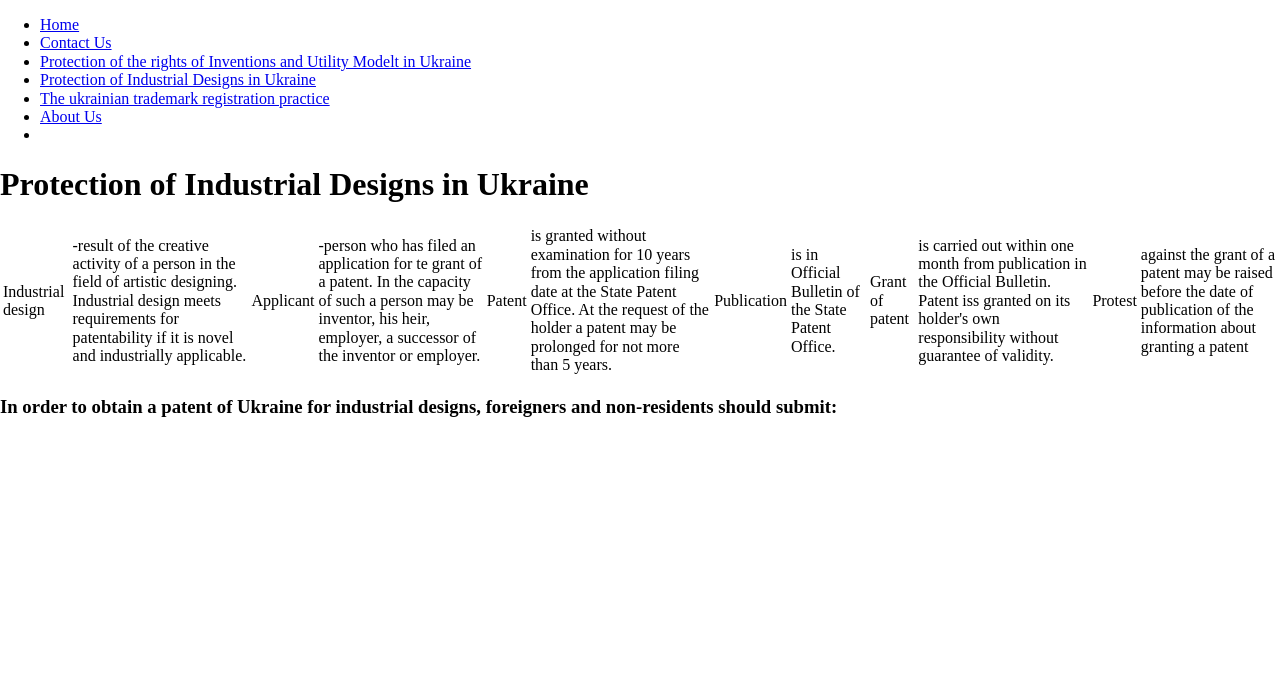
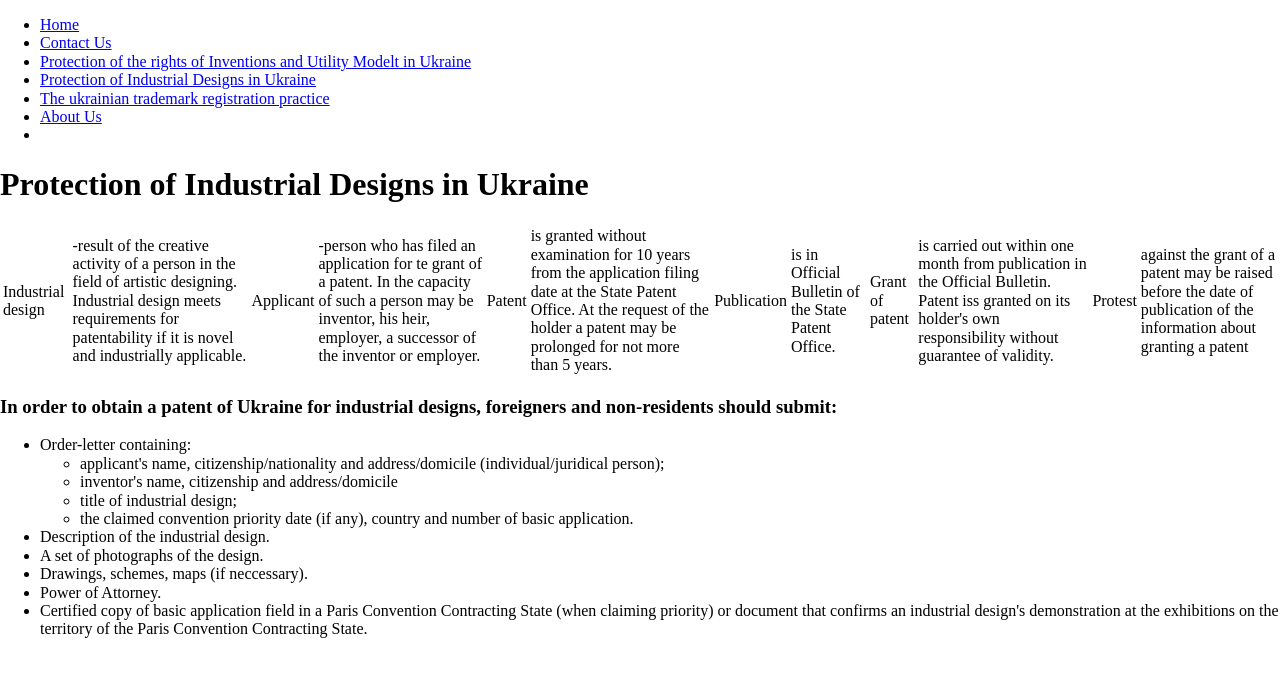
Before and after one commit to Mindshine/patent, a Jekyll site: the page built from _posts/en/pages/2000-01-01-designs.html, in a window 1280 px wide. Shown: the top 677 px of the page. Built offline with Jekyll 4.4.1, drawn with Linux system fonts in a browser that asks for light colours; nearby versions of some CDN libraries; library files that are not in the unit come from our copies; Markdown is read by kramdown in place of the engine named in the settings.

Commit message:
Update 2000-01-01-designs.html

```diff
--- a/_posts/en/pages/2000-01-01-designs.html
+++ b/_posts/en/pages/2000-01-01-designs.html
@@ -17,3 +17,18 @@ categories:
   </tr>
 </table>
 <h3>In order to obtain a patent of Ukraine for industrial designs, foreigners and non-residents should submit:</h3>
+<ul>
+  <li>Order-letter containing:
+    <ul>
+      <li>applicant's name, citizenship/nationality and address/domicile (individual/juridical person);</li>
+      <li>inventor's name, citizenship and address/domicile</li>
+      <li>title of industrial design;</li>
+      <li>the claimed convention priority date (if any), country and number of basic application.</li>
+    </ul>
+  </li>
+  <li>Description of the industrial design.</li>
+  <li>A set of photographs of the design.</li>
+  <li>Drawings, schemes, maps (if neccessary).</li>
+  <li>Power of Attorney.</li>
+  <li>Certified copy of basic application field in a Paris Convention Contracting State (when claiming priority) or document that confirms an industrial design's demonstration at the exhibitions on the territory of the Paris Convention Contracting State.</li>
+</ul>
```
